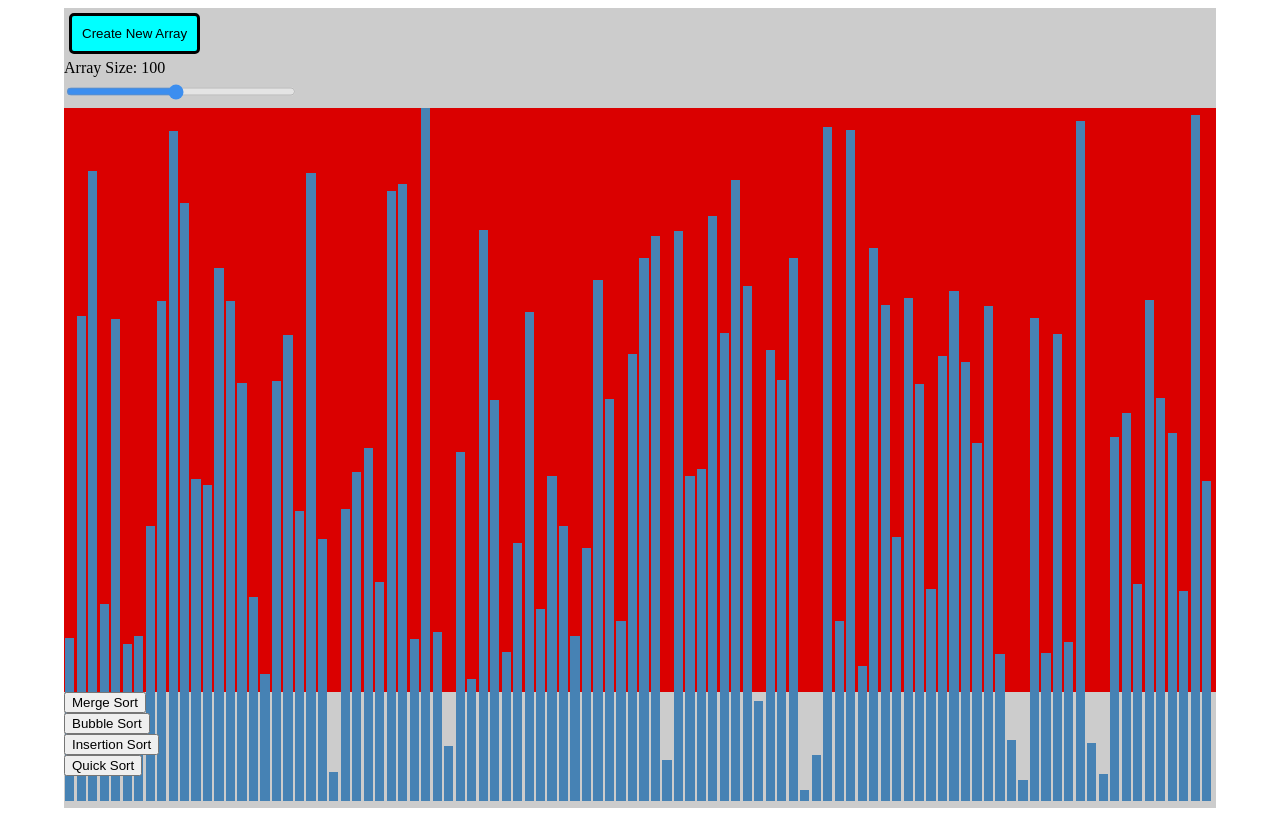
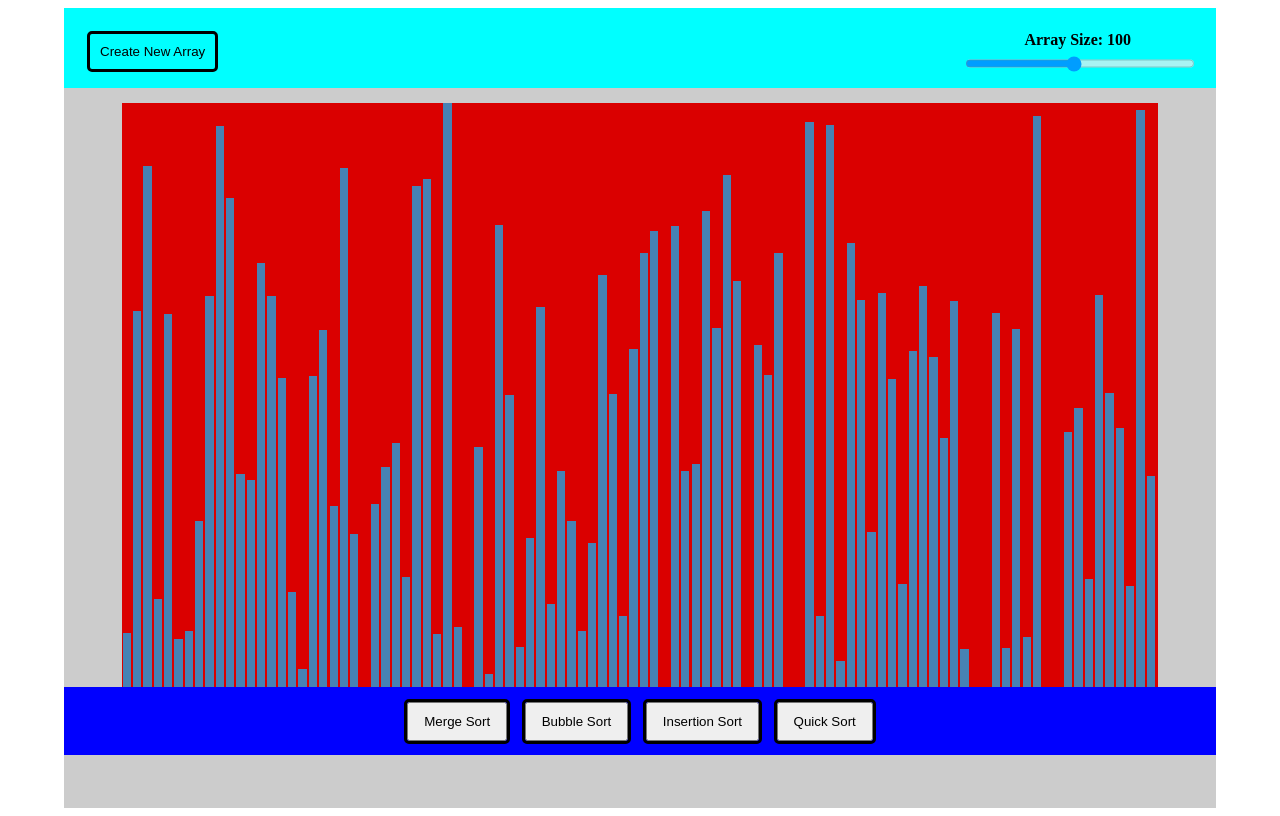
Before and after one commit to ian6043/Sorting-Algorithm, a React (Create React App) app: page / in a window 1280 px wide. Built offline with nearby package versions, Linux system fonts and the light colour scheme.

Commit message:
updates styl;e sheet

```diff
--- a/src/SortingVisualizer/SortingVisualizer.js
+++ b/src/SortingVisualizer/SortingVisualizer.js
@@ -52,10 +52,10 @@ const SortingVisualizer=() =>{
          ))}
          </div>
          <div className="sort-buttons">
-            <Button text={'Merge Sort'} className="sort-button"/>
-            <Button text={'Bubble Sort'} className="sort-button"/>
-            <Button text={'Insertion Sort'} className="sort-button"/>
-            <Button text={'Quick Sort'} className="sort-button"/>
+            <Button text={'Merge Sort'} />
+            <Button text={'Bubble Sort'} />
+            <Button text={'Insertion Sort'} />
+            <Button text={'Quick Sort'} />
          </div>
 
 
--- a/src/SortingVisualizer/components/Button.js
+++ b/src/SortingVisualizer/components/Button.js
@@ -2,8 +2,8 @@ import React from 'react'
 
 const Button = ({text,onClick}) => {
     return (
-        <div>
-            <button>{text}</button>
+        <div className="sort-button">
+            <button className="sort-button-text">{text}</button>
         </div>
     )
 }
--- a/src/index.css
+++ b/src/index.css
@@ -5,7 +5,6 @@
   align-self: center;
   max-width: 90vw;
   height: 100vh;
-
   background-color: rgb(204, 204, 204);
 
 }
@@ -14,9 +13,9 @@
   margin: auto;
   justify-self: center;
   align-self: center;
-  width: 100%;
+  width: 90%;
   height: 73%;
-
+  overflow: hidden;
   background-color: rgb(218, 0, 0);
 
 }
@@ -30,15 +29,38 @@
 }
 
 .array-buttons{
-
+  display: block;
+  background-color: aqua;
+  height: 10vh;
 }
 
-.sort-buttons{
-  display: inline-block;
+
+.slidecontainer {
+  width: 20%;
+  float: right;
+  padding: 2%;
+}
+
+.slider {
+  width: 100%;
+  height: 25px;
+  background: #d3d3d3;
+  opacity: 0.7;
+  -webkit-transition: .2s;
+  transition: opacity .2s;
+}
+.slide-value{
+  text-align: center;
+  font-weight: bold;
+}
+
+.slider:hover {
+  opacity: 1;
+  cursor: pointer;
 }
 
 .button{
-  margin: 5px;
+  margin: 2%;
   background-color: aqua;
   padding: 10px;
   border-radius: 5px;
@@ -50,19 +72,21 @@
   cursor: pointer;
 }
 
-.slidecontainer {
-  width: 20%;
+.sort-buttons{
+  display: flex;
+  margin: 0 auto;
+  justify-content: center;
+  background-color: blue;
 }
 
-.slider {
-  width: 100%;
-  height: 25px;
-  background: #d3d3d3;
-  opacity: 0.7;
-  -webkit-transition: .2s;
-  transition: opacity .2s;
+.sort-button{
+  display: inline-block;
+  justify-self: center;
+  margin: 1% 0.5% ;
+  border-radius: 5px;
+  border: solid 3px black;
 }
 
-.slider:hover {
-  opacity: 1;
+.sort-button-text{
+  padding: 10px 15px;
 }
```
